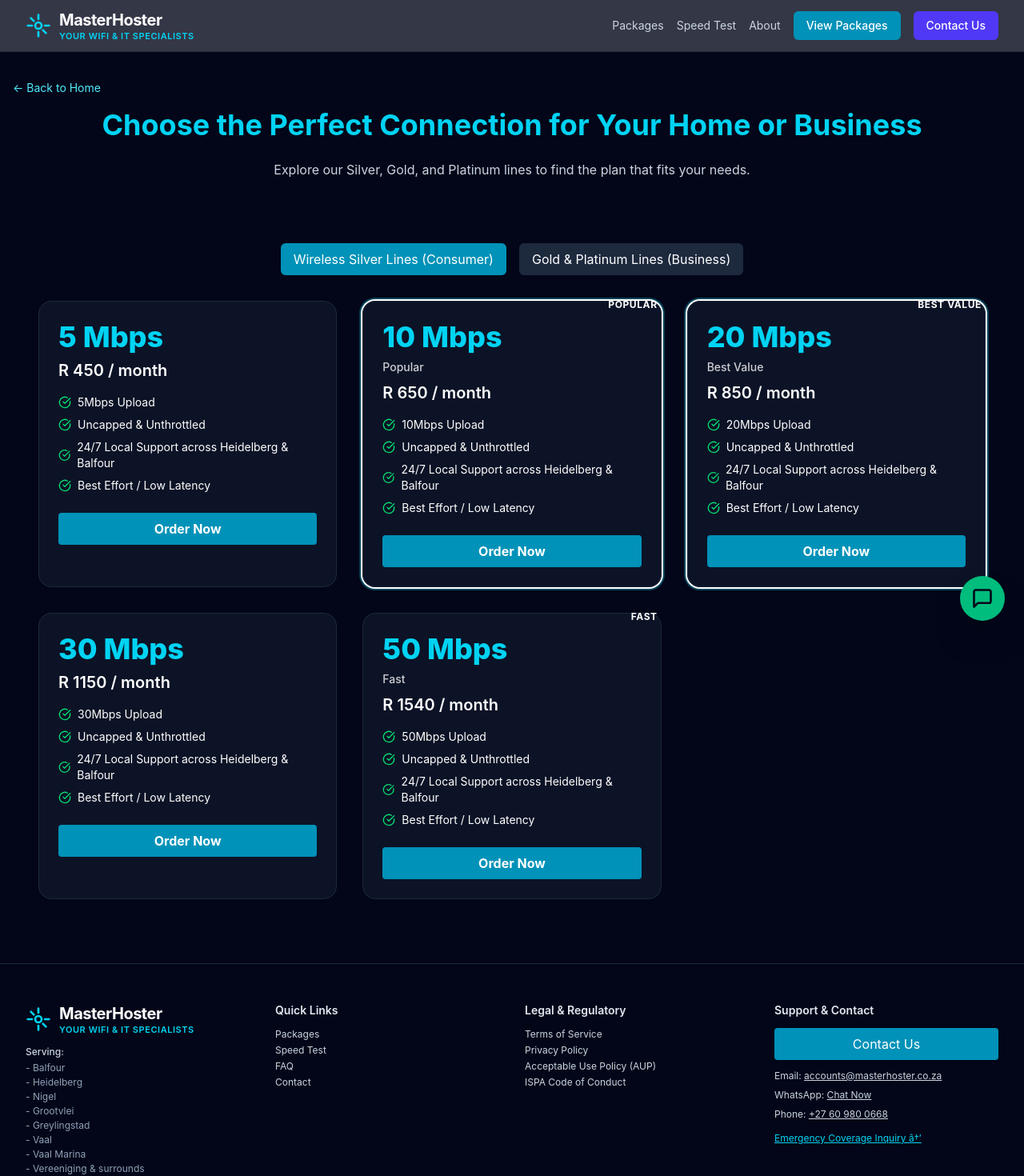
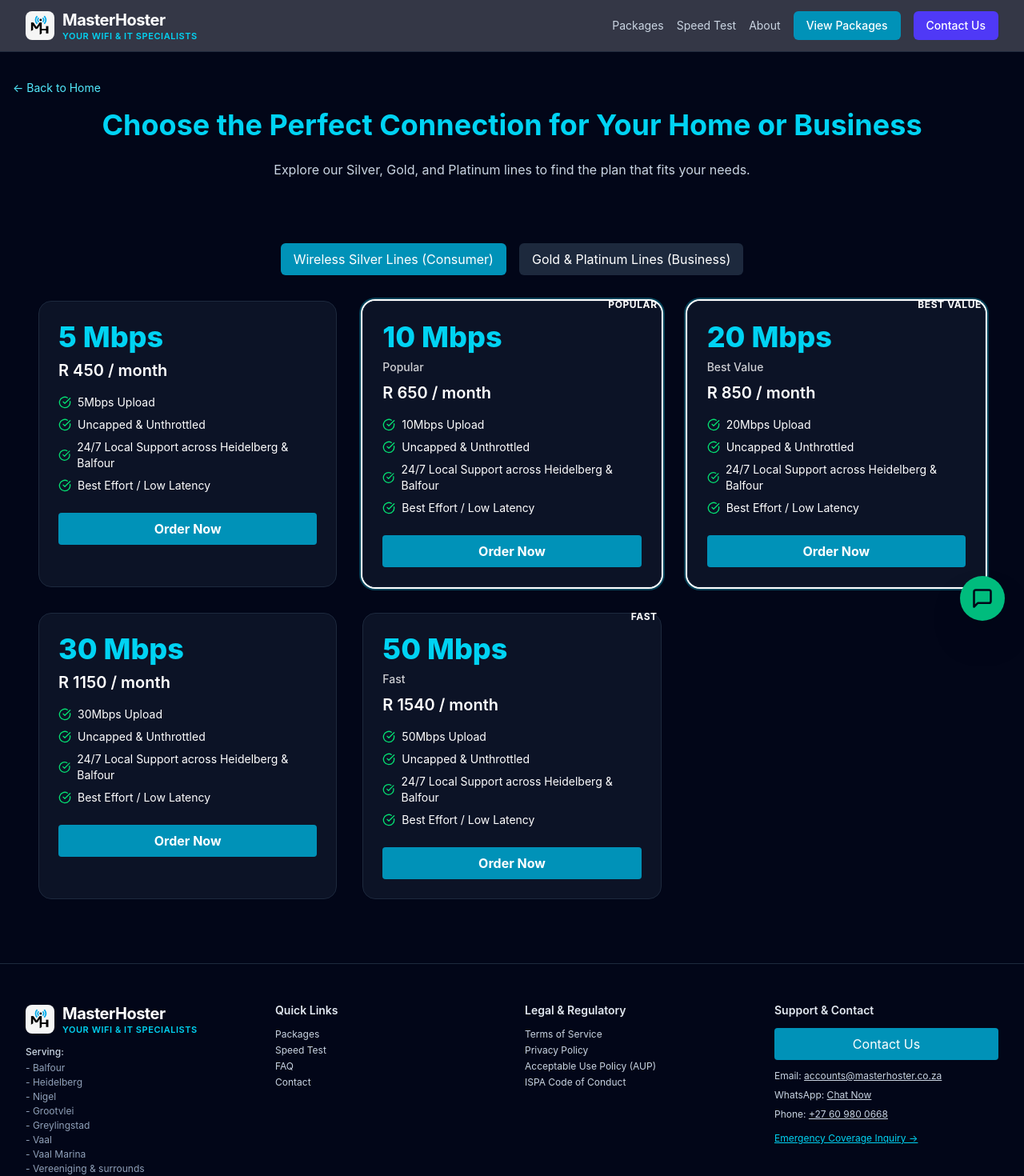
Before and after one commit to stefandavel432-hash/masterhoster-website, a Next.js app: page /packages in a window 1280 px wide. Shown: the top 1470 px of the page at 80% size. Built offline with nearby package versions, Linux system fonts and the light colour scheme.

Commit message:
Move mh-logo-mark.jpg to public and render in header and footer

```diff
--- a/src/components/Footer.tsx
+++ b/src/components/Footer.tsx
@@ -14,15 +14,7 @@ export const Footer: React.FC<FooterProps> = ({ onOpenContact }) => {
         {/* Column 1 â€“ Brand */}
         <div>
           <div className="flex items-center gap-2.5 mb-3">
-            <svg xmlns="http://www.w3.org/2000/svg" viewBox="0 0 24 24" className="h-8 w-8 text-cyan-400 shrink-0" fill="none" stroke="currentColor" strokeWidth="2" strokeLinecap="round" strokeLinejoin="round">
-              <circle cx="12" cy="12" r="3" />
-              <path d="M12 2v4" />
-              <path d="M12 18v4" />
-              <path d="M4.93 4.93l2.83 2.83" />
-              <path d="M16.24 16.24l2.83 2.83" />
-              <path d="M2 12h4" />
-              <path d="M18 12h4" />
-            </svg>
+            <img src="/mh-logo-mark.jpg" alt="MasterHoster logo" className="h-9 w-9 rounded-lg object-cover shrink-0" />
             <span className="flex flex-col leading-tight">
               <span className="text-xl font-bold tracking-tight text-white">MasterHoster</span>
               <span className="text-[11px] font-semibold tracking-wider uppercase text-cyan-400">YOUR WIFI &amp; IT SPECIALISTS</span>
@@ -88,7 +80,7 @@ export const Footer: React.FC<FooterProps> = ({ onOpenContact }) => {
           <p className="text-xs mb-2">
             Phone: <a href="tel:+27 60 980 0668" className="underline hover:text-cyan-300">+27 60 980 0668</a>
           </p>
-          <a href="/support/emergency" className="text-xs text-cyan-400 hover:text-cyan-300 underline">Emergency Coverage Inquiry â†’</a>
+          <a href="/support/emergency" className="text-xs text-cyan-400 hover:text-cyan-300 underline">Emergency Coverage Inquiry →</a>
         </div>
       </div>
 
--- a/src/components/Header.tsx
+++ b/src/components/Header.tsx
@@ -18,15 +18,11 @@ export const Header: React.FC<HeaderProps> = ({ onOpenContact }) => {
     <header className="sticky top-0 z-50 w-full bg-slate-950/80 backdrop-blur-md border-b border-slate-800/80">
       <div className="max-w-7xl mx-auto px-4 sm:px-6 lg:px-8 h-16 flex items-center justify-between">
         <Link href="/" className="flex items-center gap-2.5 text-white shrink-0 whitespace-nowrap" aria-label="MasterHoster - Your WiFi & IT Specialists">
-          <svg xmlns="http://www.w3.org/2000/svg" viewBox="0 0 24 24" className="h-8 w-8 text-cyan-400 shrink-0" fill="none" stroke="currentColor" strokeWidth="2" strokeLinecap="round" strokeLinejoin="round">
-            <circle cx="12" cy="12" r="3" />
-            <path d="M12 2v4" />
-            <path d="M12 18v4" />
-            <path d="M4.93 4.93l2.83 2.83" />
-            <path d="M16.24 16.24l2.83 2.83" />
-            <path d="M2 12h4" />
-            <path d="M18 12h4" />
-          </svg>
+          <img
+            src="/mh-logo-mark.jpg"
+            alt="MasterHoster logo"
+            className="h-9 w-9 rounded-lg object-cover shrink-0"
+          />
           <span className="flex flex-col leading-tight">
             <span className="text-lg sm:text-xl font-bold tracking-tight text-white">MasterHoster</span>
             <span className="text-[10px] sm:text-[11px] font-semibold tracking-wider uppercase text-cyan-400">YOUR WIFI &amp; IT SPECIALISTS</span>
```
Also changed, not shown: public/mh-logo-mark.jpg (renamed from mh-logo-mark.jpg).
